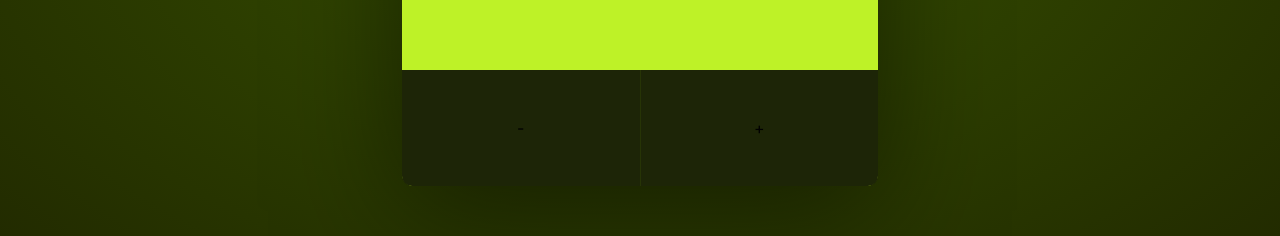
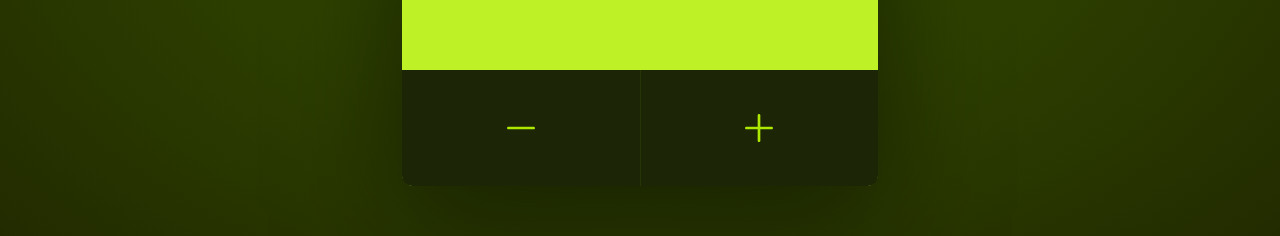
Before and after one commit to PachaiyappanV/Fancy-Counter, a React (Vite) app: page / in a window 1280 px wide. Shown: the part 522-758 px from the top of the page. Built offline with nearby package versions, Linux system fonts and the light colour scheme.

Commit message:
feat(icon): add count buttons icon

```diff
--- a/src/CountButtons.jsx
+++ b/src/CountButtons.jsx
@@ -1,8 +1,14 @@
+import { MinusIcon, PlusIcon } from "@radix-ui/react-icons";
+
 const CountButtons = () => {
   return (
     <div className="button-container">
-      <button className="count-btn">-</button>
-      <button className="count-btn">+</button>
+      <button className="count-btn">
+        <MinusIcon className="count-btn-icon" />
+      </button>
+      <button className="count-btn">
+        <PlusIcon className="count-btn-icon" />
+      </button>
     </div>
   );
 };
```
